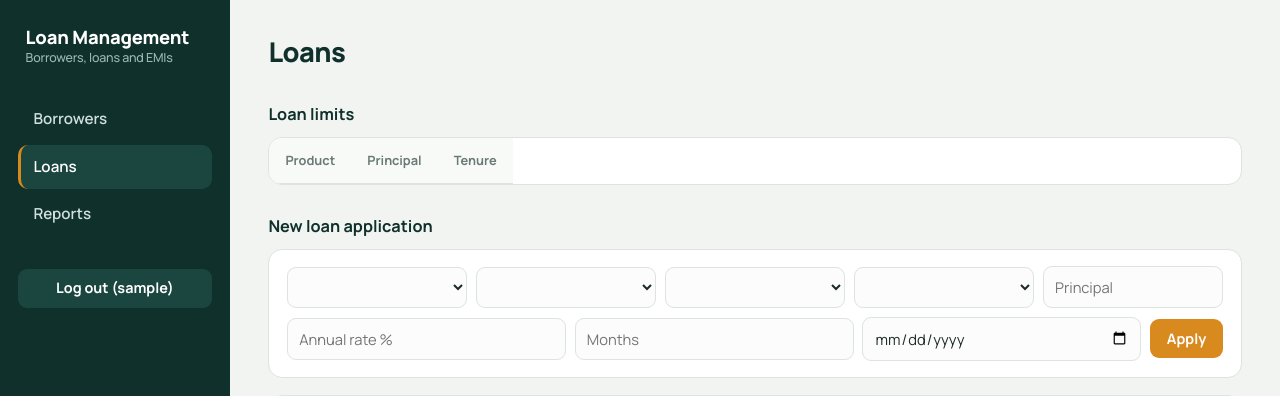
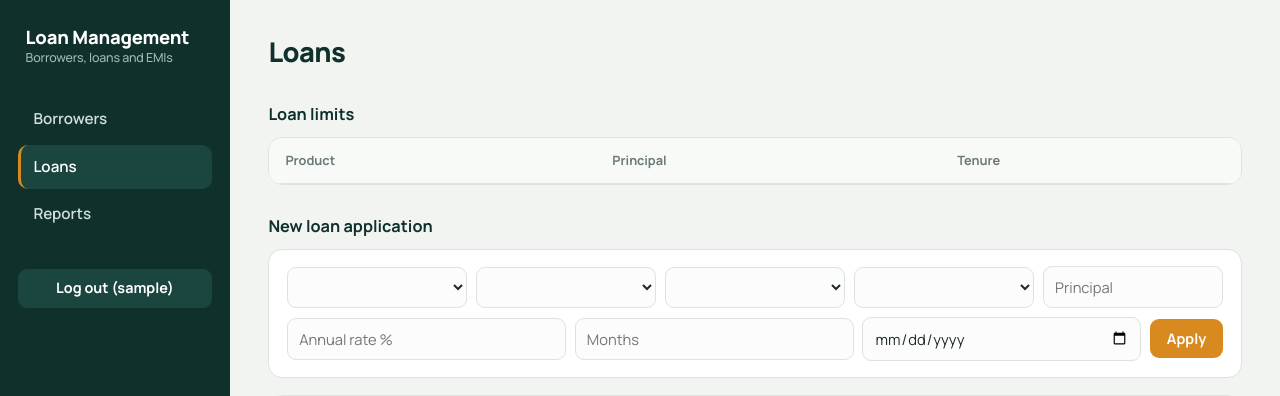
Before and after one commit to shahprakshi457-star/loan-management-system, a Flask app: page /loans in a window 1280 px wide. Shown: the top 396 px of the page. Run offline with Flask 2, Linux system fonts and the light colour scheme; the visitor is signed in with stand-in values (Sample User, id 1); data that the repository does not hold is empty.

Commit message:
changed loans.html

```diff
--- a/Loan_app/templates/loans.html
+++ b/Loan_app/templates/loans.html
@@ -2,7 +2,7 @@
 <h2>Loans</h2>
 
 <h3>Loan limits</h3>
-<table style="width:auto">
+<table>
   <tr><th>Product</th><th>Principal</th><th>Tenure</th></tr>
   {% for p in products %}<tr>
     <td>{{ p.name }}</td>
```
